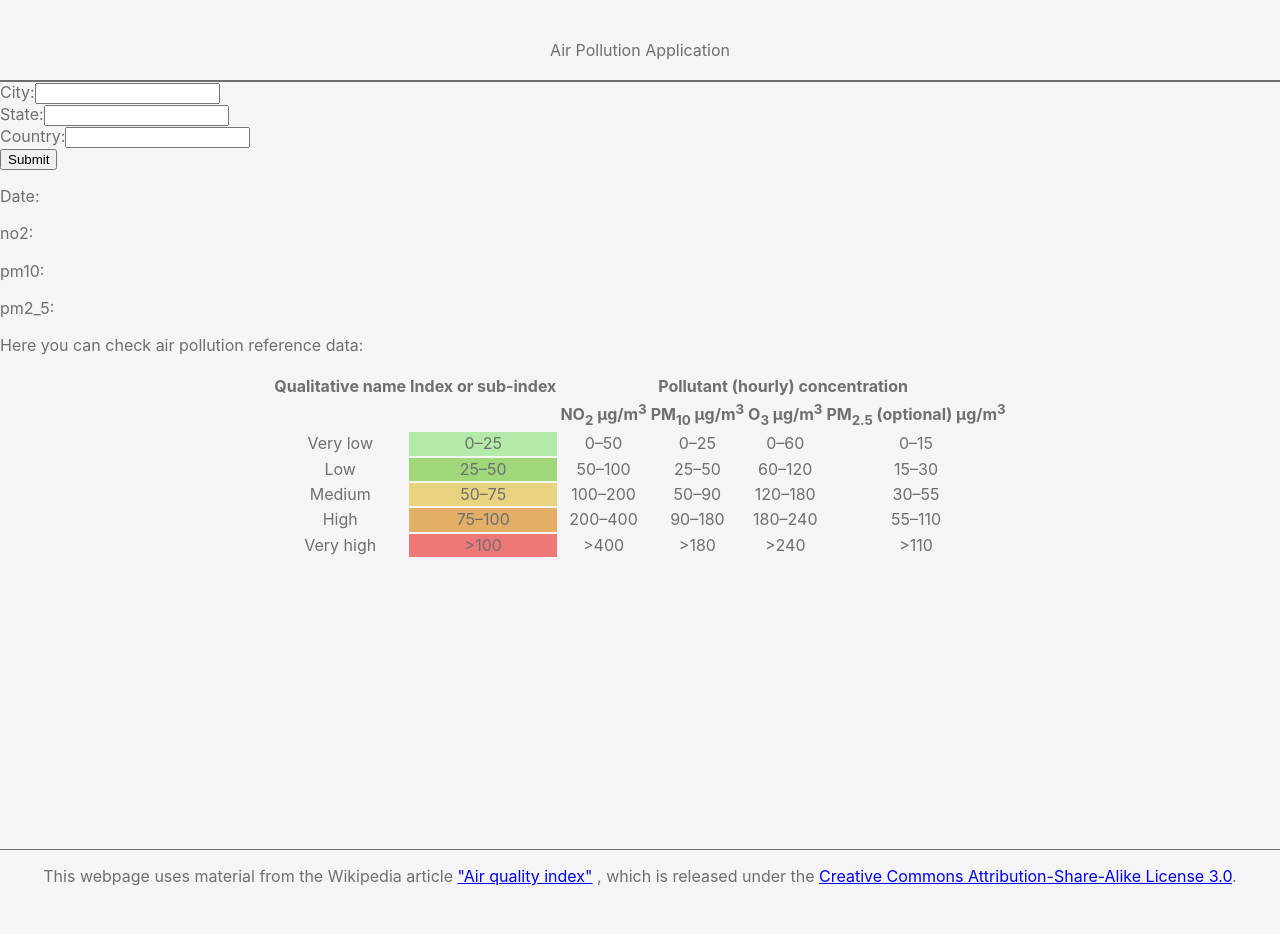
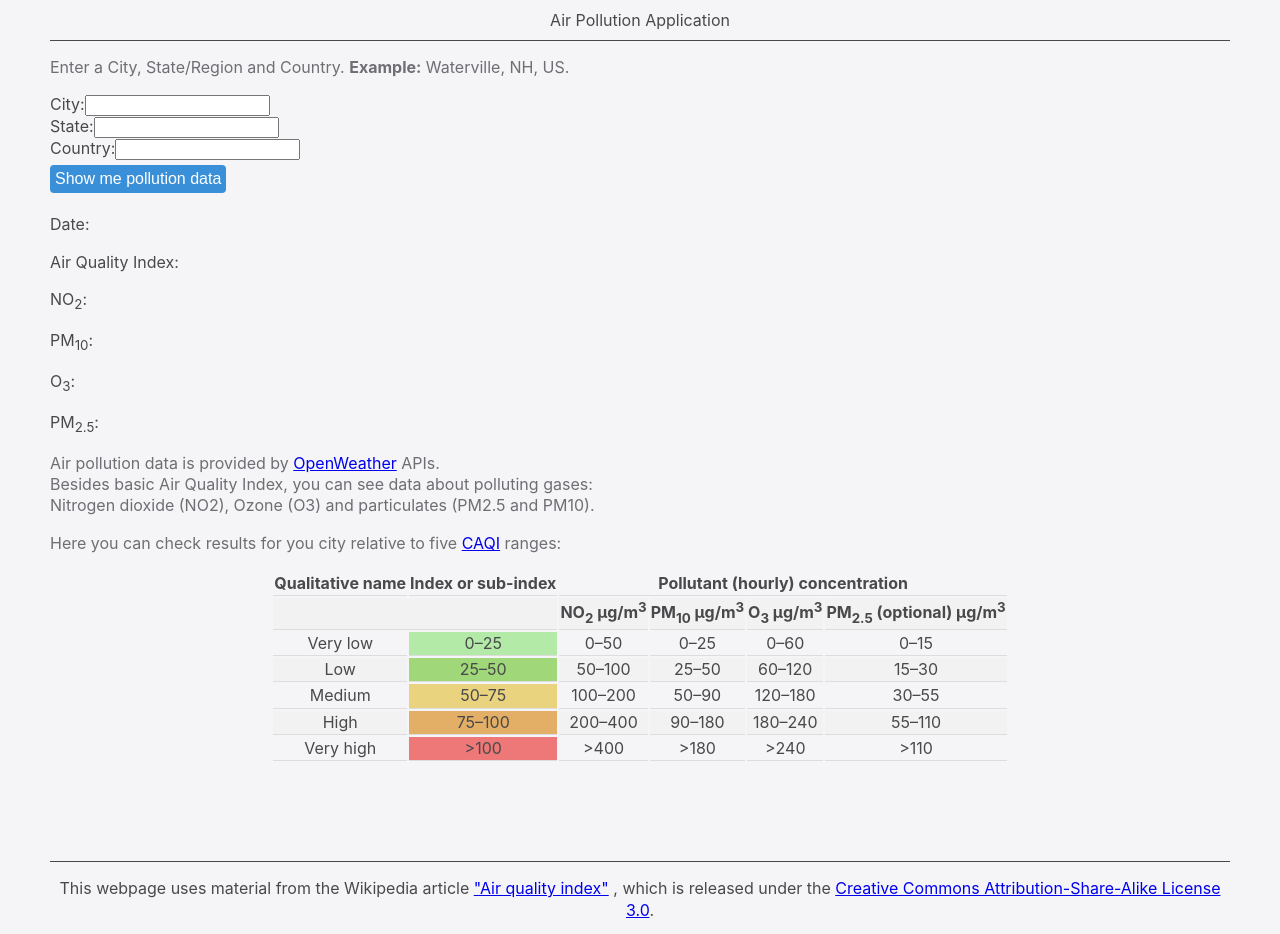
Before and after one commit to AlexCodePlace/mywebsiteproject, a React (Create React App) app in the folder frontend/: page / in a window 1280 px wide. Built offline with nearby package versions, Linux system fonts and the light colour scheme.

Commit message:
UI and service updated - works fine on localhost:8080 separately in local(need to run clean/install before) and inside .jar and on AWS also as mywebsiteproject-beta-good-in-local-1

```diff
--- a/frontend/public/index.html
+++ b/frontend/public/index.html
@@ -31,6 +31,11 @@
 <header>
     Air Pollution Application
 </header>
+<div class="text">
+    <p>
+       Enter a City, State/Region and Country. <b>Example:</b> Waterville, NH, US.
+    </p>
+</div>
 <div class="page-container">
     <div id="content-wrap">
         <noscript>You need to enable JavaScript to run this app.</noscript>
@@ -50,8 +55,13 @@
         <!--<div id="like_button_container"></div>-->
         <!--<script src="like_button.js"></script>-->
 
-        <div class="myDiv">
-            <p>Here you can check air pollution reference data:</p>
+        <div class="text">
+            <p>
+                Air pollution data is provided by <a href="https://openweathermap.org">OpenWeather</a> APIs.  <br>
+                Besides basic Air Quality Index, you can see data about polluting gases: <br>
+                Nitrogen dioxide (NO2), Ozone (O3) and particulates (PM2.5 and PM10).
+            </p>
+            <p>Here you can check results for you city relative to five <a href="https://en.wikipedia.org/wiki/Air_quality_index#CAQI">CAQI</a> ranges:</p>
         </div>
 
         <table class="wikitable">
--- a/frontend/public/indexhtml.css
+++ b/frontend/public/indexhtml.css
@@ -1,4 +1,4 @@
-.myDiv {
+.text {
     color: #6e6e73;
     background-color: #f5f5f7;
     font-size: 16px;
@@ -10,26 +10,36 @@
     text-align: center;
     margin-left: auto;
     margin-right: auto;
+    margin-bottom: 15px;
 }
+
+th, td {
+    border-bottom: 1px solid #ddd;
+}
+
+tr:nth-child(even) {background-color: #f2f2f2;}
+
 html {
     height: 100%;
 }
 header {
-    border-bottom: 2px solid;
+    border-bottom: 1px solid;
     text-align: center;
     top: 0;
     width: 100%;
-    height: 40px;
+    height: 30px;
 }
 body {
-    color: #6e6e73;
+    color: #49494b;
     background-color: #f5f5f7;
     font-size: 16px;
     line-height: 1.33337;
     font-weight: 400;
     min-height: 100%;
-    padding-top: 40px;
+    padding-top: 10px;
     padding-bottom: 40px;
+    padding-left: 50px;
+    padding-right: 50px;
 }
 .page-container {
     position: relative;
--- a/frontend/src/App.css
+++ b/frontend/src/App.css
@@ -1,5 +1,9 @@
 .App {
   text-align: center;
+  color: #49494b;
+  font-size: 16px;
+  line-height: 1.33337;
+  font-weight: 400;
 }
 
 .App-logo {
@@ -37,4 +41,15 @@
   }
 }
 .submitButton{
+  background-color: #3a8fd9; /* Green */
+  border: none;
+  color: white;
+  padding: 5px 5px;
+  text-align: center;
+  text-decoration: none;
+  display: inline-block;
+  font-size: 16px;
+  margin-top: 5px;
+  margin-bottom: 5px;
+  border-radius: 4px;
 }
--- a/frontend/src/App.js
+++ b/frontend/src/App.js
@@ -9,8 +9,10 @@ class App extends Component {
         this.state = {
             responseData:'',
             date: '',
+            aqi:'',
             no2: '',
             pm10: '',
+            o3:'',
             pm2_5: '',
             city: '',
             state: '',
@@ -43,7 +45,7 @@ class App extends Component {
 
     render() {
         return (
-            <form className="submitButton" onSubmit={this.handleClick}>
+            <form className="submitButtonContainer" onSubmit={this.handleClick}>
                 <label>City:
                     <input name="city" type="text" value={this.state.city} onChange={this.handleInputChange}/>
                 </label>
@@ -56,12 +58,14 @@ class App extends Component {
                     <input name="country" type="text" value={this.state.country} onChange={this.handleInputChange} />
                 </label>
                 <br/>
-                <input type="submit" value="Submit"/>
+                <input className="submitButton" type="submit" value="Show me pollution data"/>
                 <br/>
                 <p> Date: {this.state.responseData.date}</p>
-                <p> no2: {this.state.responseData.no2}</p>
-                <p> pm10: {this.state.responseData.pm10}</p>
-                <p> pm2_5: {this.state.responseData.pm2_5}</p>
+                <p> Air Quality Index: {this.state.responseData.aqi}</p>
+                <p> NO<sub>2</sub>: {this.state.responseData.no2}</p>
+                <p> PM<sub>10</sub>: {this.state.responseData.pm10}</p>
+                <p> O<sub>3</sub>: {this.state.responseData.o3}</p>
+                <p> PM<sub>2.5</sub>: {this.state.responseData.pm2_5}</p>
             </form>
         );
     }
```
Also changed, not shown: 1 other file (tests, documents, lock files or other folders).
